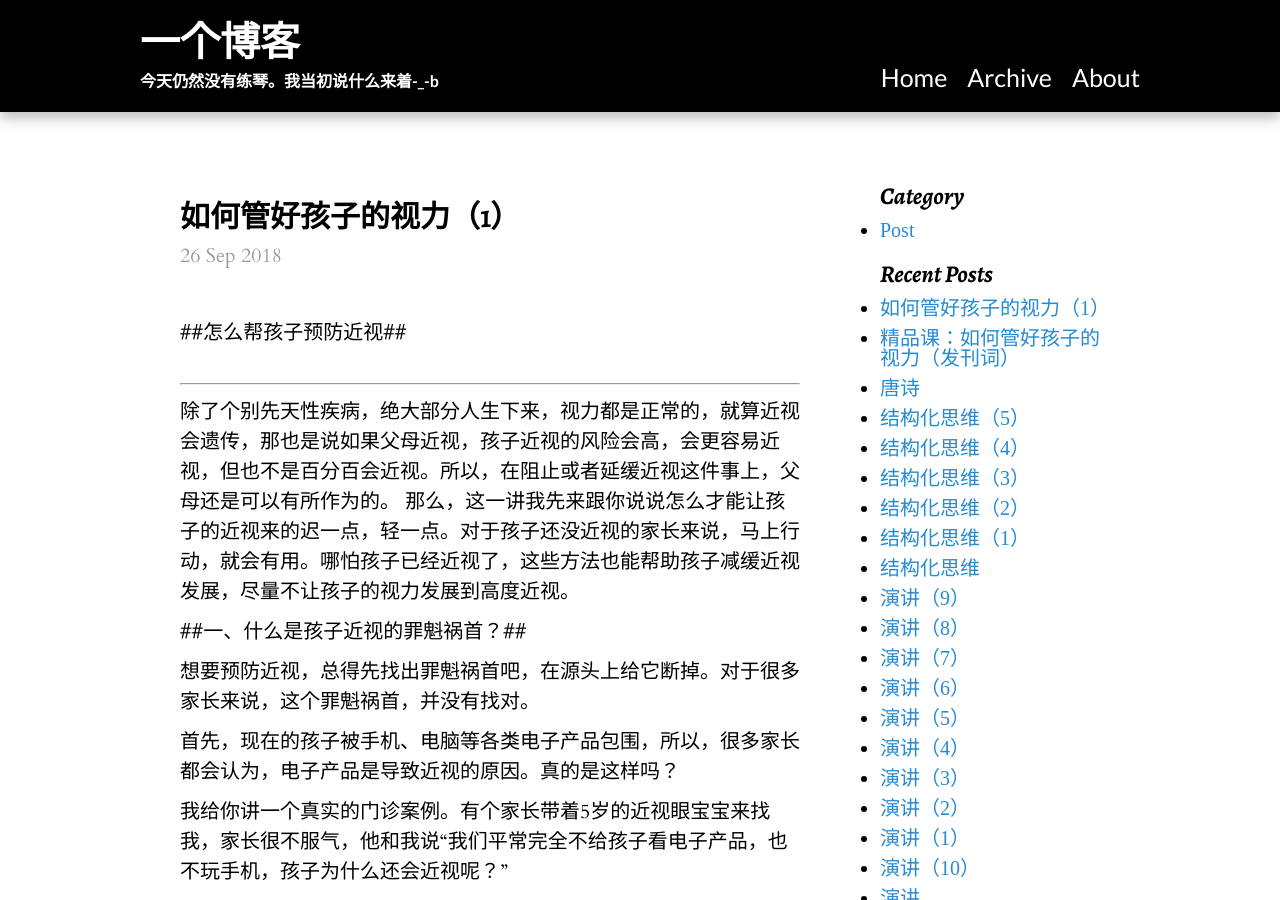
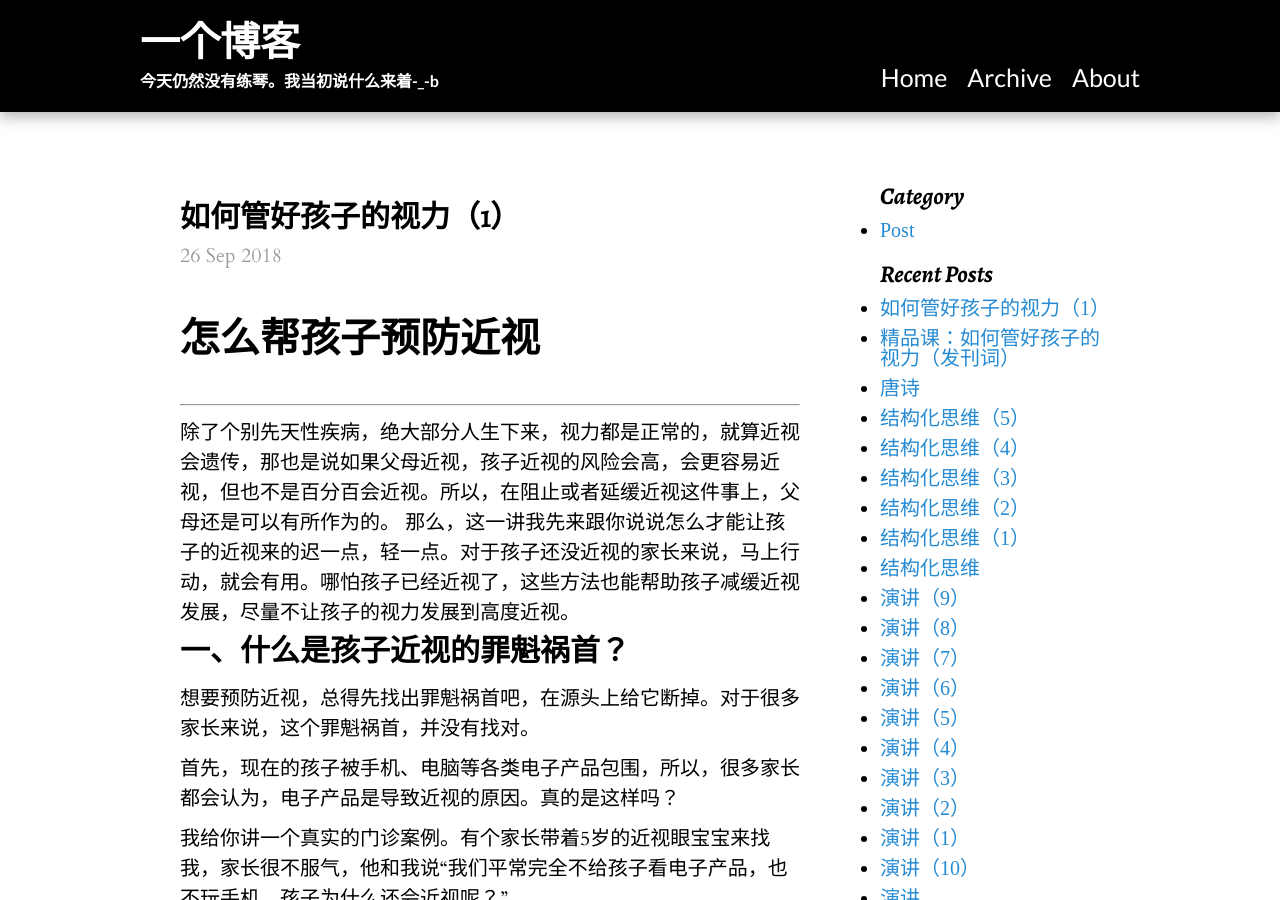
Before and after one commit to xjxuyang/xjxuyang.github.io, a Jekyll site: the page built from _posts/2018-09-26-如何管好孩子的视力（1）.md, in a window 1280 px wide and 900 px high. Built offline with Jekyll 4.4.1, drawn with Linux system fonts in a browser that asks for light colours; some web fonts are replaced; some of the changed text lies outside the part shown.

```diff
--- a/_posts/2018-09-26-如何管好孩子的视力（1）.md
+++ b/_posts/2018-09-26-如何管好孩子的视力（1）.md
@@ -5,14 +5,14 @@ category: Post
 ---
 <br />
 
-##怎么帮孩子预防近视##
+# 怎么帮孩子预防近视
 
 <br />
 * * *
 除了个别先天性疾病，绝大部分人生下来，视力都是正常的，就算近视会遗传，那也是说如果父母近视，孩子近视的风险会高，会更容易近视，但也不是百分百会近视。所以，在阻止或者延缓近视这件事上，父母还是可以有所作为的。
 那么，这一讲我先来跟你说说怎么才能让孩子的近视来的迟一点，轻一点。对于孩子还没近视的家长来说，马上行动，就会有用。哪怕孩子已经近视了，这些方法也能帮助孩子减缓近视发展，尽量不让孩子的视力发展到高度近视。
 
-##一、什么是孩子近视的罪魁祸首？##
+## 一、什么是孩子近视的罪魁祸首？
 
 想要预防近视，总得先找出罪魁祸首吧，在源头上给它断掉。对于很多家长来说，这个罪魁祸首，并没有找对。
 
@@ -44,15 +44,15 @@ category: Post
 
 如果实在怕黑，也可以慢慢过渡，比如可以用调光灯，每天一点每天一点调暗，或者说服孩子，不开卧室的灯，把走廊的灯打开。这些你要慢慢适应。
 
-##**二、预防近视，家长要做的六件事
+## 二、预防近视，家长要做的六件事
 
 说完了导致孩子近视的真正原因，下面，关于预防和延缓孩子的近视，我来跟你分享，家长可以做哪些事。
 
-第一，给孩子营造一个良好的用眼环境。
+#### 第一，给孩子营造一个良好的用眼环境。
 
 在家里的室内布置上，可以选择颜色柔和的壁纸，给孩子选可调节高度的课桌椅，方便孩子保持眼睛和书本之间合适的距离。家里最好用全光谱灯泡，这类灯泡更接近自然光，一般购买说明里面都会有标注。
 
-第二，在饮食上给孩子做好保障。
+#### 第二，在饮食上给孩子做好保障。
 
 为了孩子眼睛好，咱能吃点啥呢？我们中国人最爱这么想。比如，为了明目养眼，吃鱼肝油，或者吃羊肝等动物内脏。
 
@@ -60,7 +60,7 @@ category: Post
 
 那有没有食物对视力有好处呢？现代医学研究表明，富含矿物质的食物，可以增加孩子巩膜的硬度和弹性；富含叶黄素的食物可以促进视网膜细胞的再生成。所以，不用迷信羊肝、鱼肝油，反而是常见的水果、胡萝卜、西兰花、玉米和绿色蔬菜对眼睛更有好处，你可以常给孩子吃。
 
-第三，帮孩子养成良好的用眼习惯，对预防和延缓近视最重要。
+#### 第三，帮孩子养成良好的用眼习惯，对预防和延缓近视最重要。
 
 孩子要特别注意这么几条：
 
@@ -74,7 +74,7 @@ category: Post
 
 孩子小的时候，看书、写作业时，你可以定个小闹钟，到点就督促他起来活动活动。也让孩子渐渐养成这个习惯，即使没你提醒，他也能自己有意识这么做。
 
-第四，合理控制电子设备。
+#### 第四，合理控制电子设备。
 
 看电视、看电脑20分钟停一停，说起来容易，但坚持做到特别难。具体应该怎么做才更有效呢？
 
@@ -84,13 +84,13 @@ category: Post
 
 再大一些的孩子，没那么容易控制了，尤其是游戏厂商又设计了各种各样让孩子陷入心流状态、忘记时间的办法。这个时候就要多给孩子安排其他活动，来减少电子产品对眼睛的伤害。
 
-第五，鼓励孩子多户外运动
+#### 第五，鼓励孩子多户外运动
 
 户外运动是全世界眼科医生公认的预防近视的法宝。美国专家最新研究表明，每天户外运动2小时，能够有效预防近视。
 
 户外运动能够影响孩子体内的多巴胺分泌，而多巴胺能够抑制眼球变长，缓解视疲劳和近视眼的加重。每天2个小时以上的户外运动，就可以抵消一天因为近距离用眼带来的近视风险，孩子患近视的可能就会大大下降。
 
-第六，帮孩子养成做护眼操的习惯
+#### 第六，帮孩子养成做护眼操的习惯
 
 传统的眼保健操，你应该很熟悉了，网上有人讨论按摩眼部穴位有没有用的问题，其实在我这个眼科医生看来，做眼保健操，孩子总得把眼睛闭上，而闭眼休息本身，就暂停了近距离用眼和连续用眼时间。所以，学校里的眼保健操，孩子当然应该积极参与。
 
@@ -133,7 +133,7 @@ category: Post
 <br />
 <br />
 
-3、家庭乒乓球
+**3、家庭乒乓球
 
 在家里的屋顶上，用一根线吊起一个乒乓球，让孩子在屋里打乒乓球。打乒乓球的时候，孩子双眼必须紧紧盯着穿梭往来、忽远忽近、旋转多变的乒乓球，这样也可以起到预防近视的作用。
 
@@ -141,7 +141,7 @@ category: Post
 
 长期对着电脑，用眼过度的大人，常用这些方法也能有效缓解视疲劳。
 
-**---本讲小结---**
+### **---本讲小结---**
 
 复习一下，无节制、不间断的近距离用眼是导致近视的直接原因。为了达到帮助孩子预防和延迟近视的目的，除了改善家庭用眼环境、注意饮食之外，作为家长，你能做的就是帮孩子养成良好的用眼习惯，合理地控制电子产品的使用，鼓励孩子多做户外运动。
 
@@ -149,7 +149,7 @@ category: Post
 
 希望你能帮助孩子在这些用眼细节上坚持养成好习惯。
 
-**小作业**
+### **小作业**
 
 请你跟孩子一起试试我给你提供的三种新型眼球运动操，关于动作和节奏等细节，你有什么问题，都可以在留言区和我们一起分享，期待看到你的留言。
 
@@ -159,4 +159,4 @@ category: Post
 <br />
 <br />
 * * *
-**版权归得到App所有，未经许可不得转载。**
+##### **版权归得到App所有，未经许可不得转载。**
```
